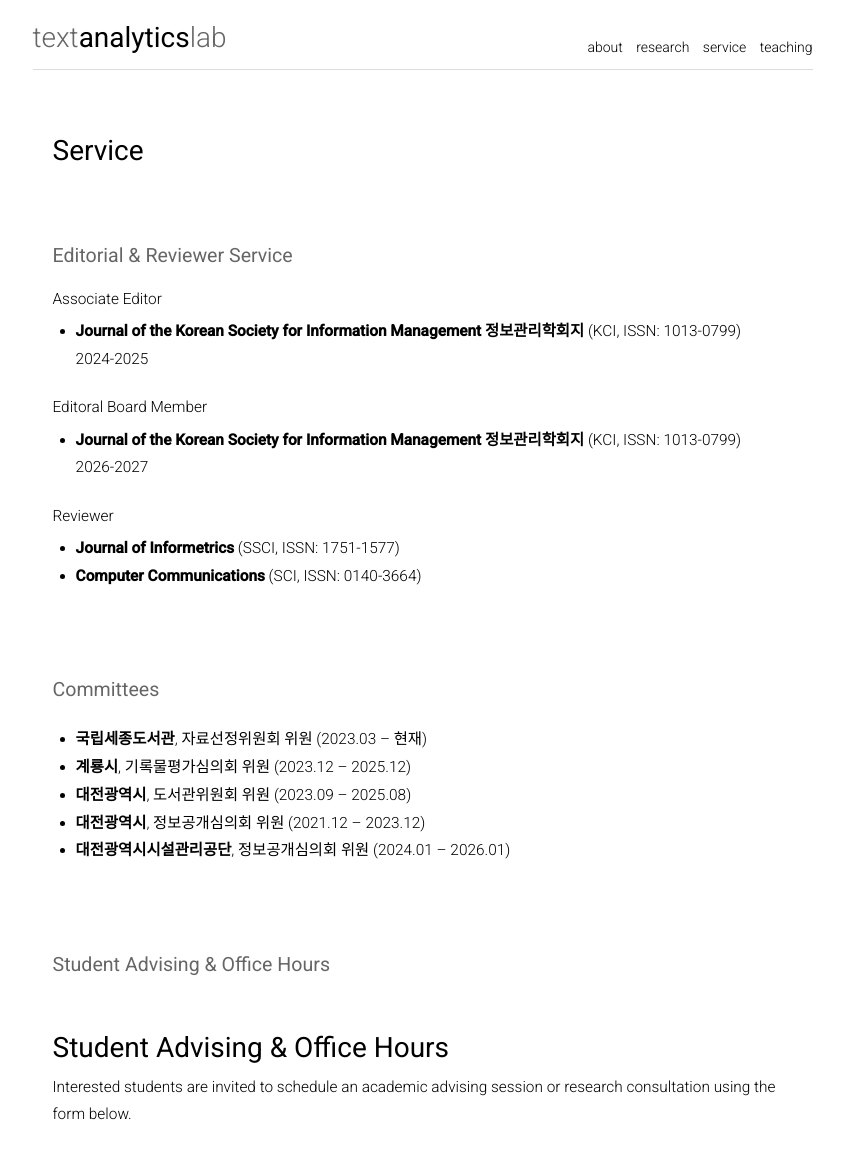
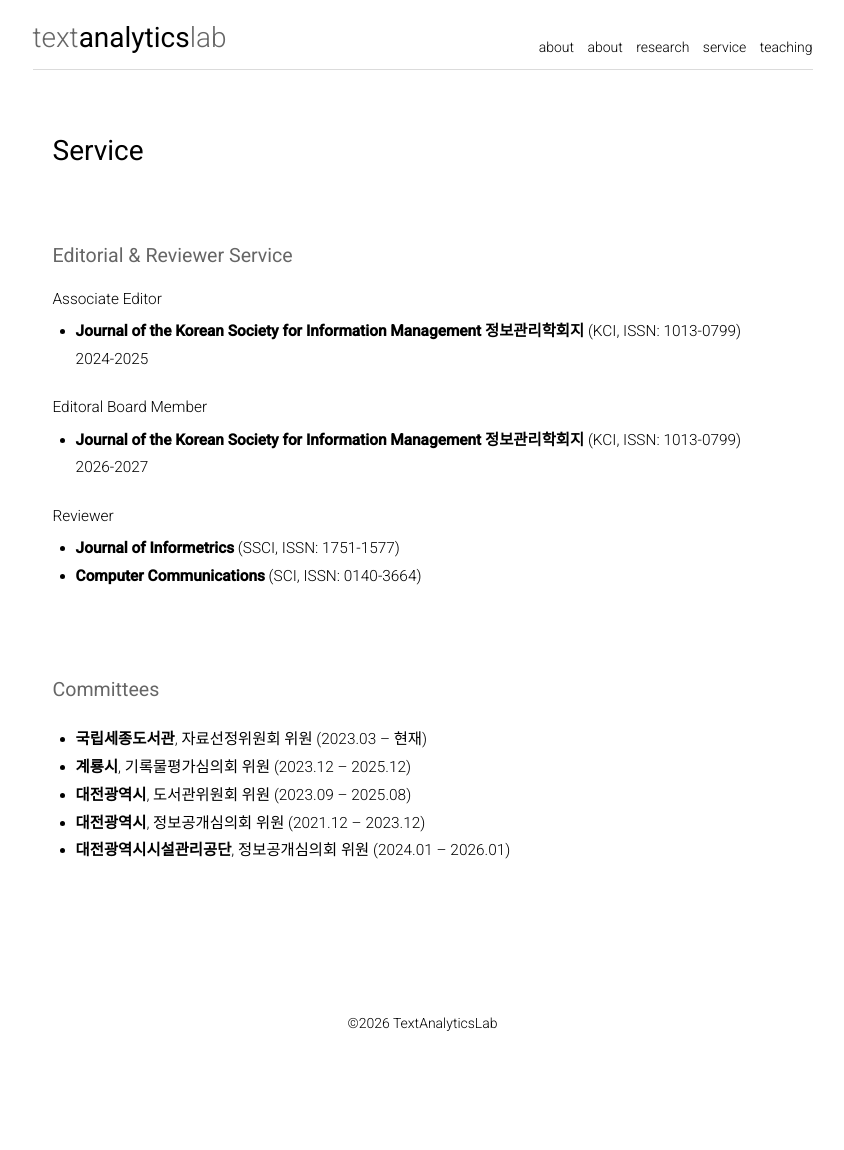
Before and after one commit to katejeong/katejeong.github.io, a Jekyll site: the page built from service.md, in a window 1280 px wide. Shown: the top 1150 px of the page, without its empty margins (210-1054 px from the left). Built offline with Jekyll 4.4.1, drawn with Linux system fonts in a browser that asks for light colours; after the commit the page ends 1048 px from its top, so only the background shows below that; grey boxes are pictures that could not be loaded.

Commit message:
Add files via upload

```diff
--- a/service.md
+++ b/service.md
@@ -33,19 +33,6 @@ Reviewer
 * **대전광역시**, 정보공개심의회 위원 (2021.12 – 2023.12)
 * **대전광역시시설관리공단**, 정보공개심의회 위원 (2024.01 – 2026.01)
 
-<br>
-#### Student Advising & Office Hours
-## Student Advising & Office Hours
-Interested students are invited to schedule an academic advising session or research consultation using the form below.
-
-<iframe
-  src="https://docs.google.com/spreadsheets/d/e/2PACX-1vR6sEeYeKNoUzkVi5Jf18fEluPoX_1NNvQUPUefyfUq_uIsadXHE0ggs0k3IUPnLK-HaU_OVodKOn1T/pubhtml?gid=1917684871&amp;single=true&amp;widget=true&amp;headers=false"
-  width="100%"
-  height="600"
-  frameborder="0"
-  style="border: none;">
-</iframe>
-
 
 &nbsp;
 &nbsp;
```
Also changed, not shown: about.md (added, +39 -0 lines), research.md (+3 -3 lines), teaching.md (+4 -3 lines).
